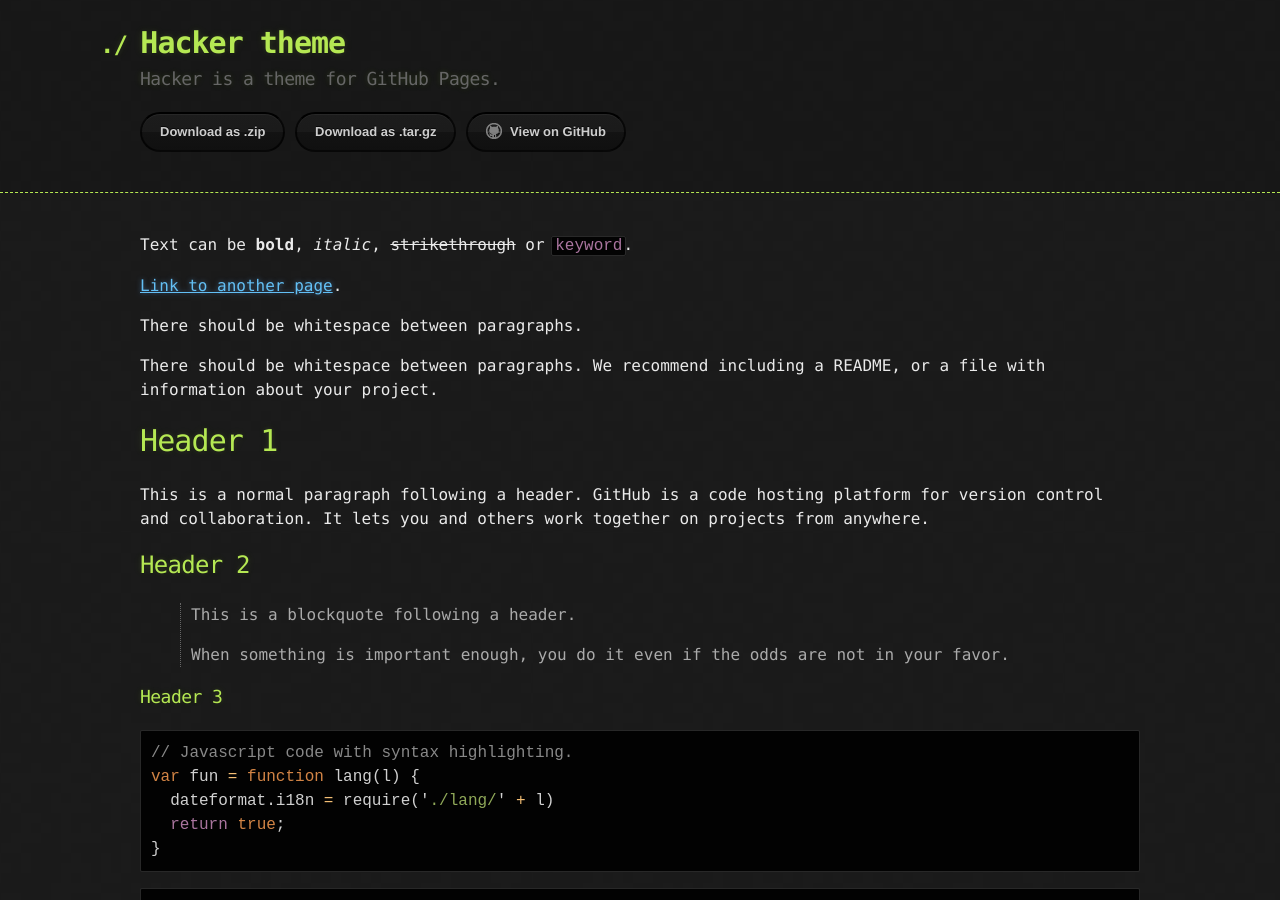
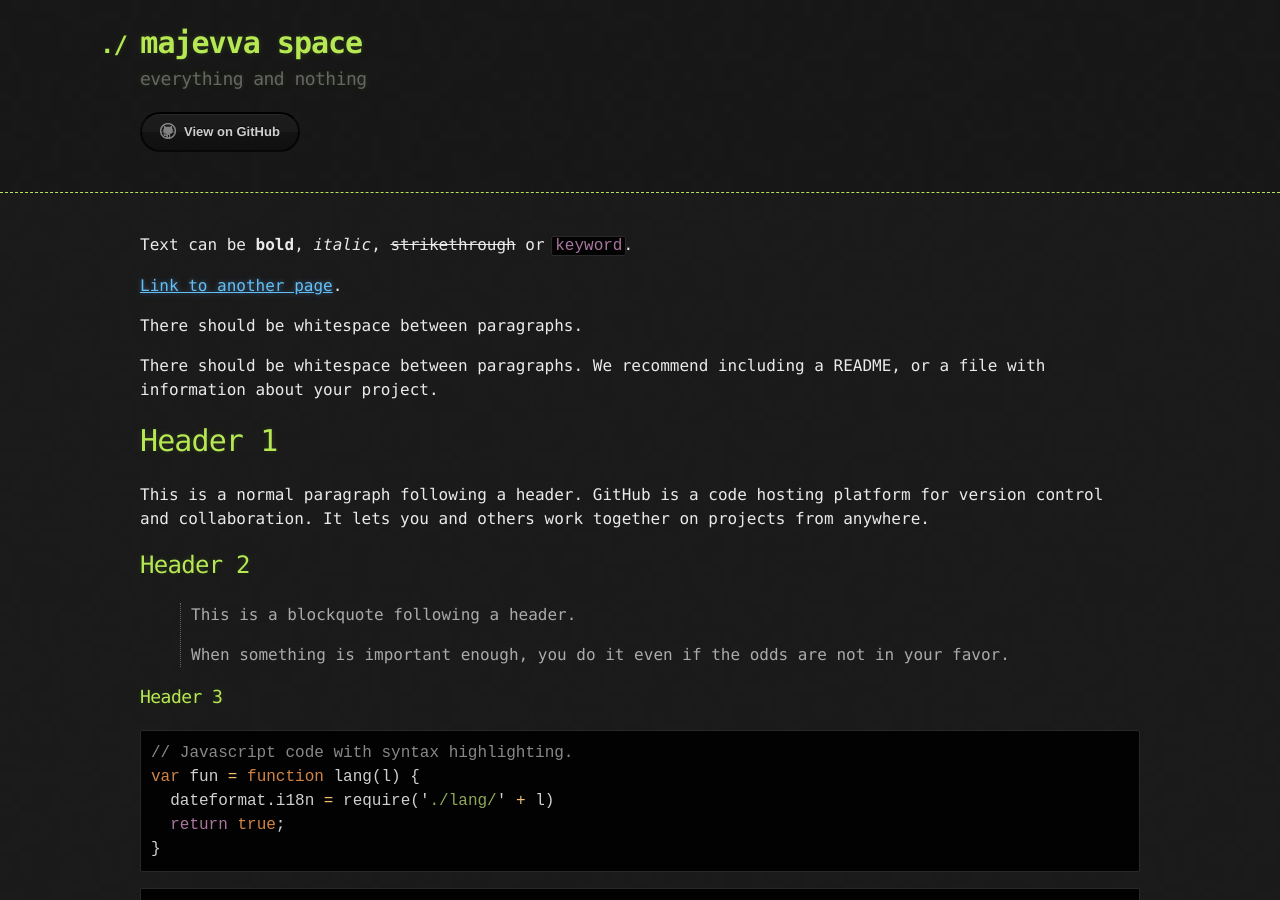
Before and after one commit to majevva/majevva.github.io, a Jekyll site: the page built from index.md, in a window 1280 px wide and 900 px high. Built offline with Jekyll 4.4.1, drawn with Linux system fonts in a browser that asks for light colours.

Commit message:
index.html

```diff
--- a/_config.yml
+++ b/_config.yml
@@ -1,5 +1,7 @@
-title: Hacker theme
-description: Hacker is a theme for GitHub Pages.
-show_downloads: true
-google_analytics:
-theme: jekyll-theme-hacker
+remote_theme: pages-themes/hacker@v0.2.0
+plugins:
+- jekyll-remote-theme # add this line to the plugins list if you already have one
+title: majevva space
+description: everything and nothing
+show_downloads: false
+google_analytics: GTM-PLTDQDDL
```
